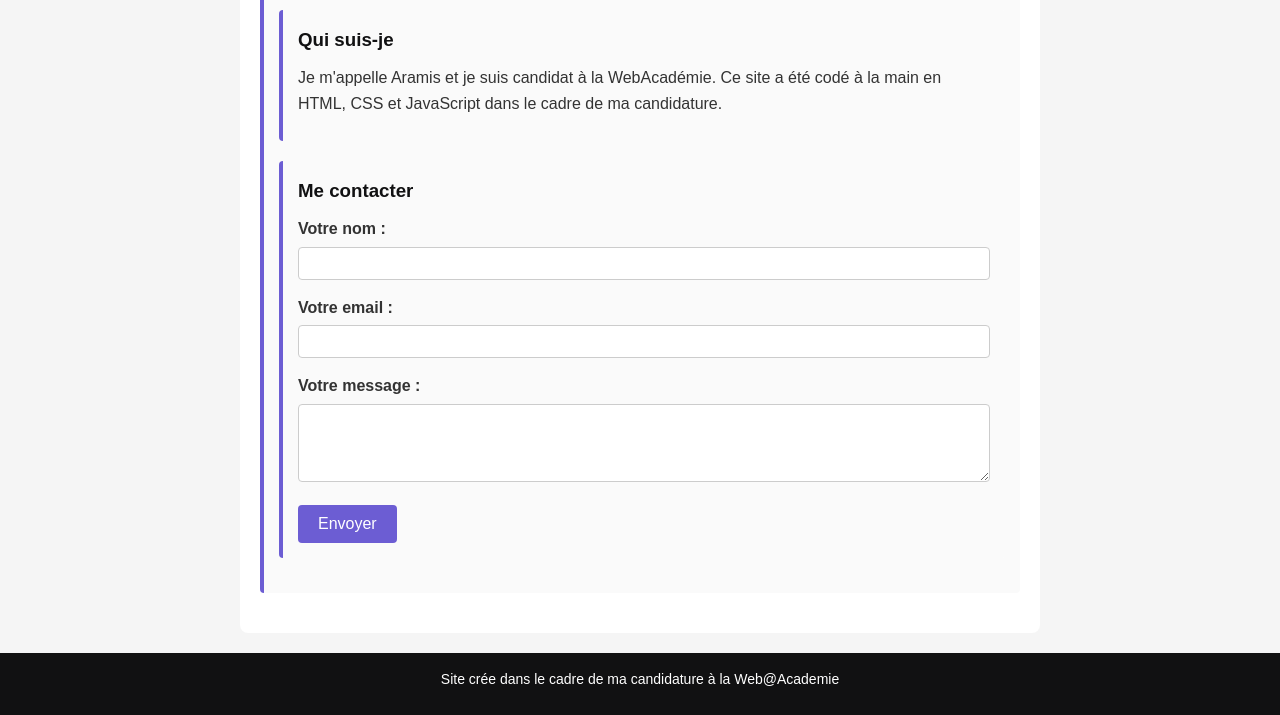
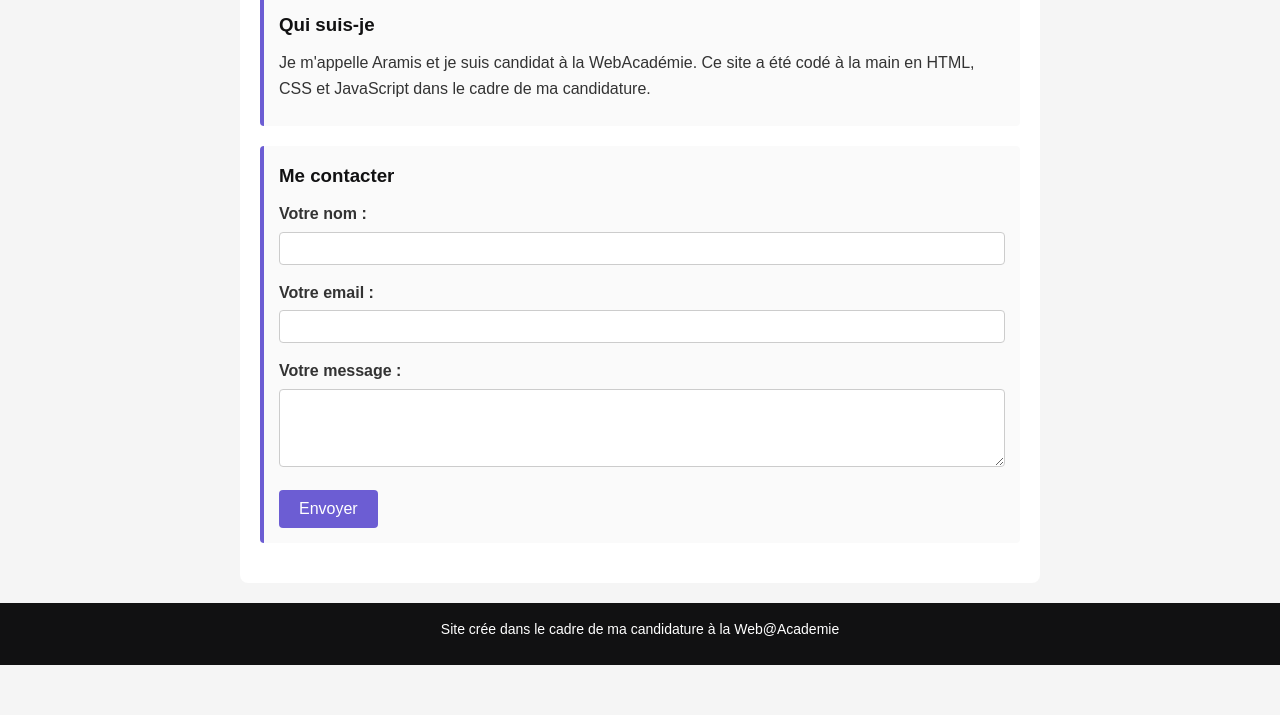
Before and after one commit to aramis75009/mini_site_web-academie, a plain HTML site: page a-propos.html in a window 1280 px wide. Shown: the part 230-945 px from the top of the page. After the commit the page ends 895 px from the top, so only its background shows below. Drawn offline with Linux system fonts and the light colour scheme.

Commit message:
petite correction

```diff
--- a/a-propos.html
+++ b/a-propos.html
@@ -19,7 +19,7 @@
     </nav>
   </header>
   <main>
-    <section>
+
        <h2>À propos</h2>
 
     <section>
```
Also changed, not shown: histoire.html (+1 -2 lines).
